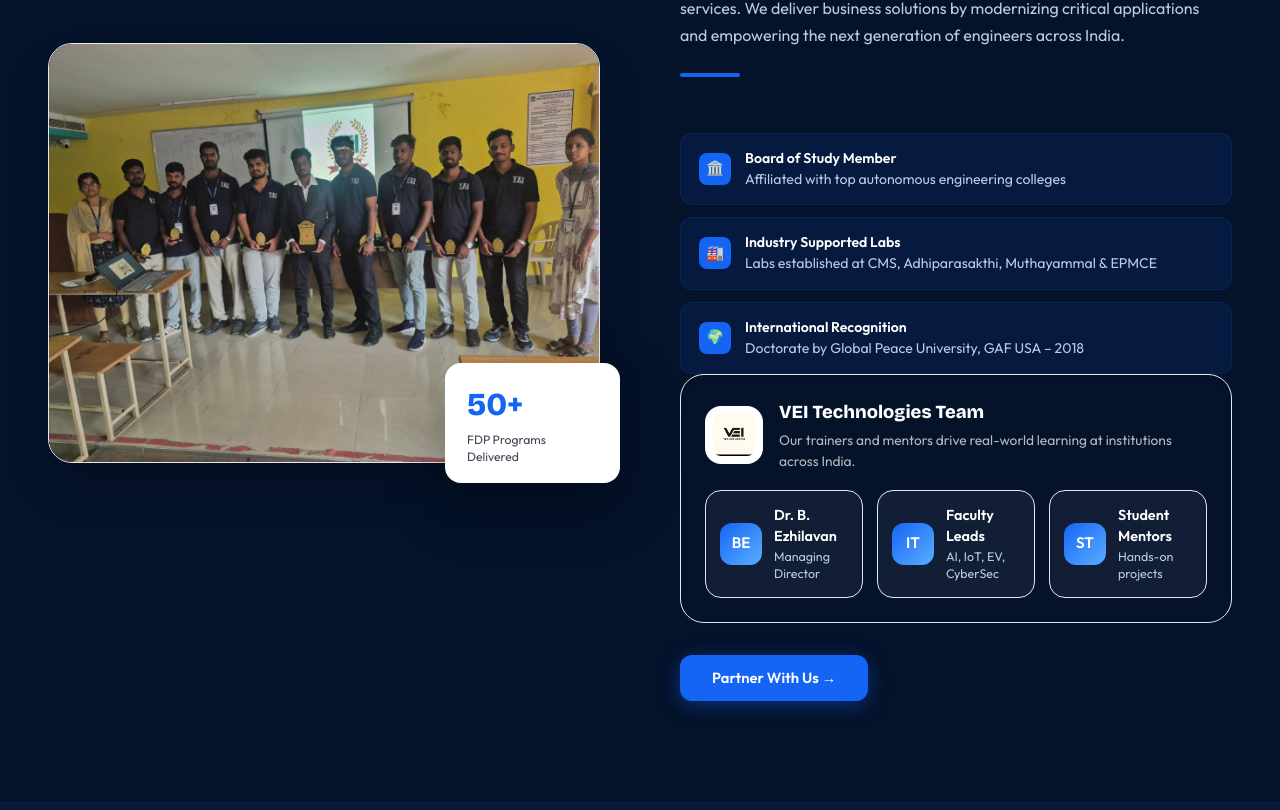
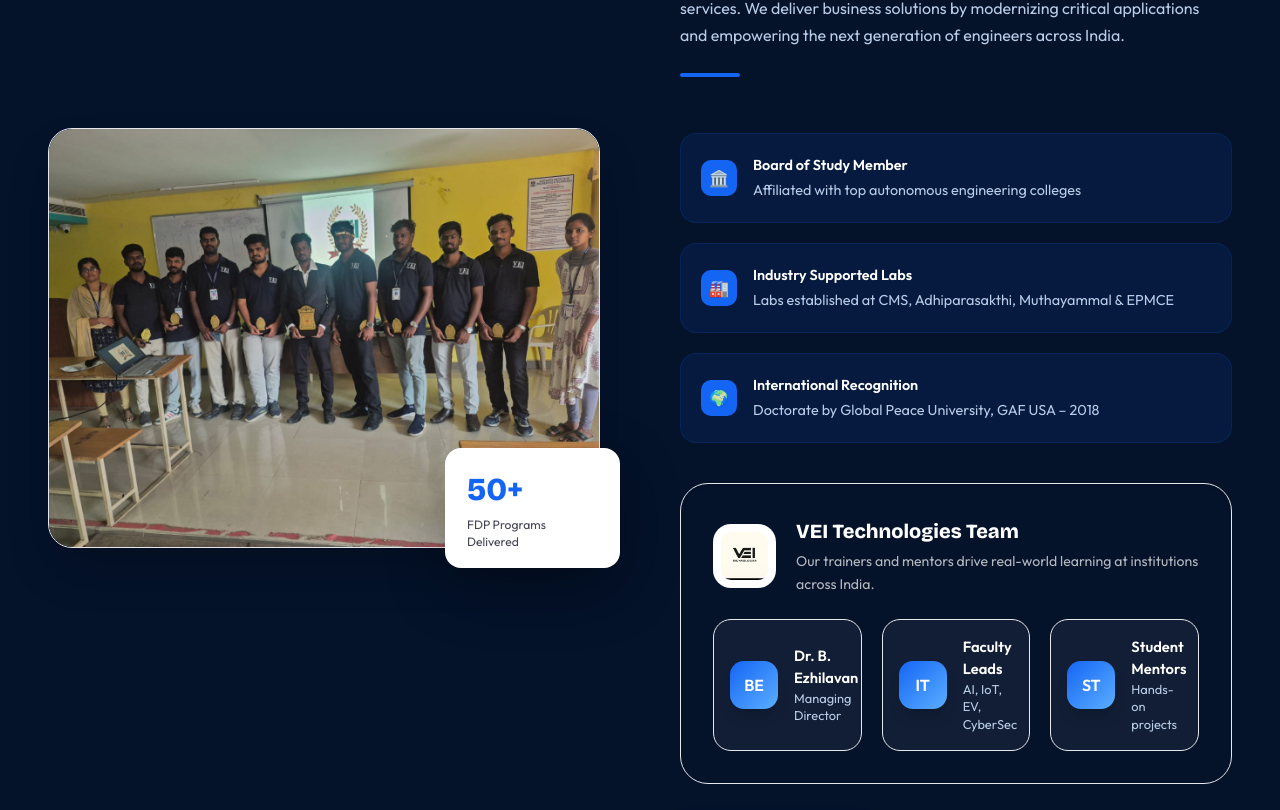
Before and after one commit to moha0808/veitechnologies, a React (Vite) app: page / in a window 1280 px wide. Shown: the part 1510-2320 px from the top of the page. Built offline with nearby package versions, Linux system fonts and the light colour scheme; a web font is replaced by a local one.

Commit message:
Enhance spacing and card layout in About section

```diff
--- a/src/components/About.jsx
+++ b/src/components/About.jsx
@@ -48,40 +48,40 @@
               subtitle="VEI Technologies provides IT consulting, web applications and outsourcing services. We deliver business solutions by modernizing critical applications and empowering the next generation of engineers across India."
             />
 
-            <div className="flex flex-col gap-3 my-[24px_32px] mt-6">
+            <div className="flex flex-col gap-5 my-10">
               {[
                 { icon: "🏛️", title: "Board of Study Member", text: "Affiliated with top autonomous engineering colleges" },
                 { icon: "🏭", title: "Industry Supported Labs", text: "Labs established at CMS, Adhiparasakthi, Muthayammal & EPMCE" },
                 { icon: "🌍", title: "International Recognition", text: "Doctorate by Global Peace University, GAF USA – 2018" }
               ].map((item, i) => (
-                <div key={i} className="flex items-center gap-3.5 p-[14px_18px] rounded-[12px] bg-[#1565f5]/10 border border-[#1565f5]/15">
-                  <div className="w-[32px] h-[32px] rounded-[8px] bg-[#1565f5] flex items-center justify-center text-[0.9rem] flex-shrink-0">{item.icon}</div>
-                  <div className="text-[0.88rem] text-[#b8cce8] leading-[1.5]">
-                    <strong className="block text-white font-bold">{item.title}</strong>{item.text}
+                <div key={i} className="flex items-center gap-4 p-5 rounded-[16px] bg-[#1565f5]/10 border border-[#1565f5]/15 hover:bg-[#1565f5]/15 transition-all">
+                  <div className="w-[36px] h-[36px] rounded-[10px] bg-[#1565f5] flex items-center justify-center text-[1rem] flex-shrink-0">{item.icon}</div>
+                  <div className="text-[0.9rem] text-[#b8cce8] leading-[1.6]">
+                    <strong className="block text-white font-bold mb-0.5">{item.title}</strong>{item.text}
                   </div>
                 </div>
               ))}
             </div>
 
-            <div id="team" className="bg-white/8 border border-white/12 rounded-[24px] p-6 mb-8 shadow-inner">
-              <div className="flex items-center gap-4 mb-[18px]">
-                <img src="/assets/images/vei.jpeg" alt="VEI logo" className="w-[58px] h-[58px] rounded-[16px] object-fit-contain bg-white p-2" />
+            <div id="team" className="bg-white/8 border border-white/12 rounded-[28px] p-8 mb-10 shadow-inner">
+              <div className="flex items-center gap-5 mb-6">
+                <img src="/assets/images/vei.jpeg" alt="VEI logo" className="w-[64px] h-[64px] rounded-[18px] object-contain bg-white p-2" />
                 <div>
-                  <div className="font-bricolage text-[1.15rem] font-extrabold text-white">VEI Technologies Team</div>
-                  <div className="text-[0.86rem] text-white/70 mt-1 max-w-[420px] leading-[1.5]">Our trainers and mentors drive real-world learning at institutions across India.</div>
+                  <div className="font-bricolage text-[1.25rem] font-extrabold text-white">VEI Technologies Team</div>
+                  <div className="text-[0.88rem] text-white/70 mt-1 max-w-[420px] leading-[1.6]">Our trainers and mentors drive real-world learning at institutions across India.</div>
                 </div>
               </div>
-              <div className="grid grid-cols-1 sm:grid-cols-3 gap-3.5">
+              <div className="grid grid-cols-1 sm:grid-cols-2 lg:grid-cols-3 gap-5">
                 {[
                   { initials: 'BE', name: 'Dr. B. Ezhilavan', role: 'Managing Director' },
                   { initials: 'IT', name: 'Faculty Leads', role: 'AI, IoT, EV, CyberSec' },
                   { initials: 'ST', name: 'Student Mentors', role: 'Hands-on projects' }
                 ].map((member, i) => (
-                  <div key={i} className="flex gap-3 items-center bg-white/5 border border-white/8 rounded-[16px] p-3.5 hover:bg-white/8 transition-colors">
-                    <div className="w-[42px] h-[42px] rounded-[12px] bg-gradient-to-br from-[#1565f5] to-[#5aaeff] flex items-center justify-center font-bold text-[0.95rem] text-white flex-shrink-0">{member.initials}</div>
+                  <div key={i} className="flex gap-4 items-center bg-white/5 border border-white/8 rounded-[18px] p-4 hover:bg-white/8 transition-all hover:-translate-y-1">
+                    <div className="w-[48px] h-[48px] rounded-[14px] bg-gradient-to-br from-[#1565f5] to-[#5aaeff] flex items-center justify-center font-bold text-[1rem] text-white flex-shrink-0 shadow-lg">{member.initials}</div>
                     <div>
-                      <strong className="block text-[0.9rem] text-white font-bold">{member.name}</strong>
-                      <span className="block text-[0.78rem] text-[#b8cce8] leading-[1.4]">{member.role}</span>
+                      <strong className="block text-[0.92rem] text-white font-bold">{member.name}</strong>
+                      <span className="block text-[0.8rem] text-[#b8cce8] leading-[1.4]">{member.role}</span>
                     </div>
                   </div>
                 ))}
```
